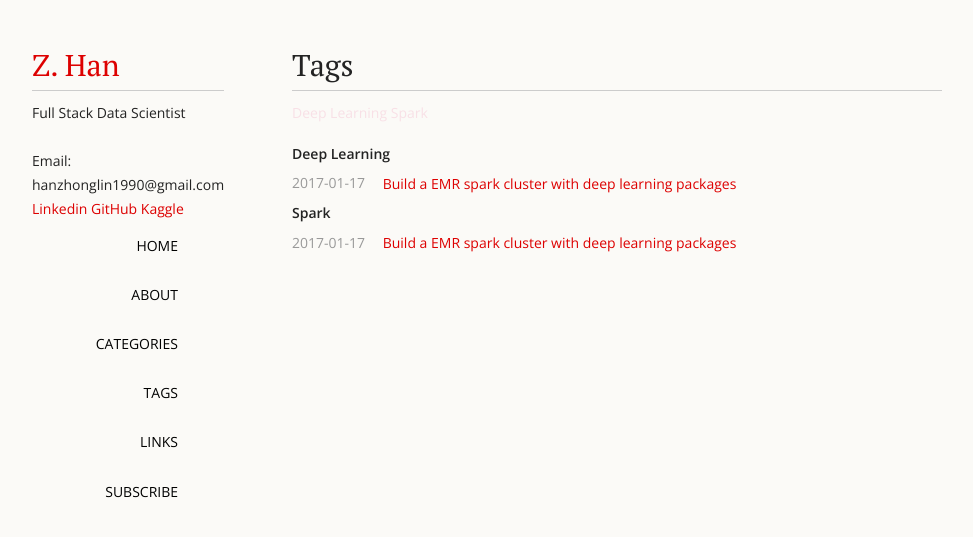
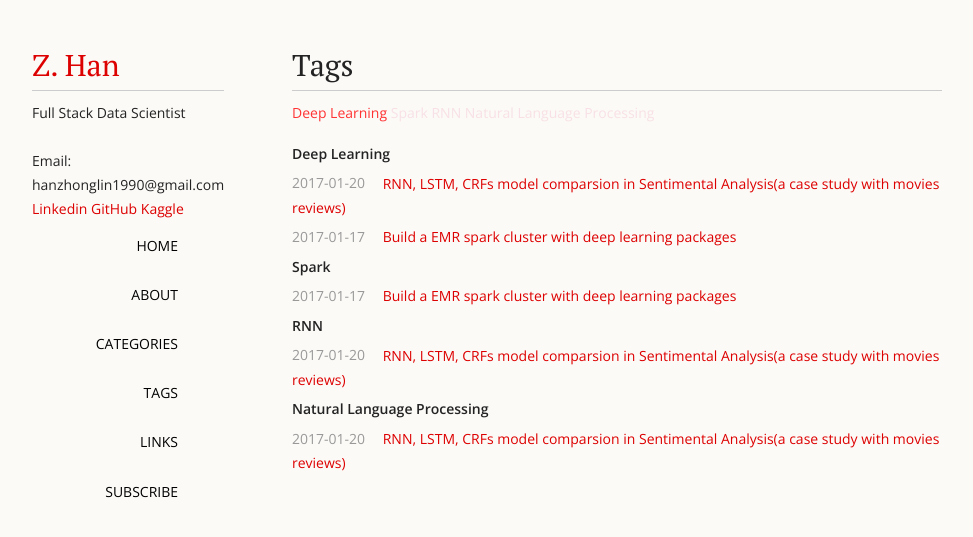
Before and after one commit to forgebach/forgebach.github.io, a Jekyll site: the page built from tags/index.md, in a window 1280 px wide. Shown: the top 537 px of the page, without its empty margins (18-991 px from the left). Built offline with Jekyll 4.4.1, drawn with Linux system fonts in a browser that asks for light colours.

Commit message:
add new blog

```diff
--- /dev/null
+++ b/_posts/2017-01-20-Sentimental-Analysis-kaggle-moive-reviews.md
@@ -0,0 +1,10 @@
+---
+layout: post
+title: RNN, LSTM, CRFs model comparsion in Sentimental Analysis(a case study with movies reviews)
+categories:
+- Notes
+tags:
+- RNN
+- Natural Language Processing
+- Deep Learning
+---
```
Also changed, not shown: _posts/2017-01-17-Spark-Tensorflow-AWS-EMR-Notebook.md (+1 -1 lines), 2 other files.
